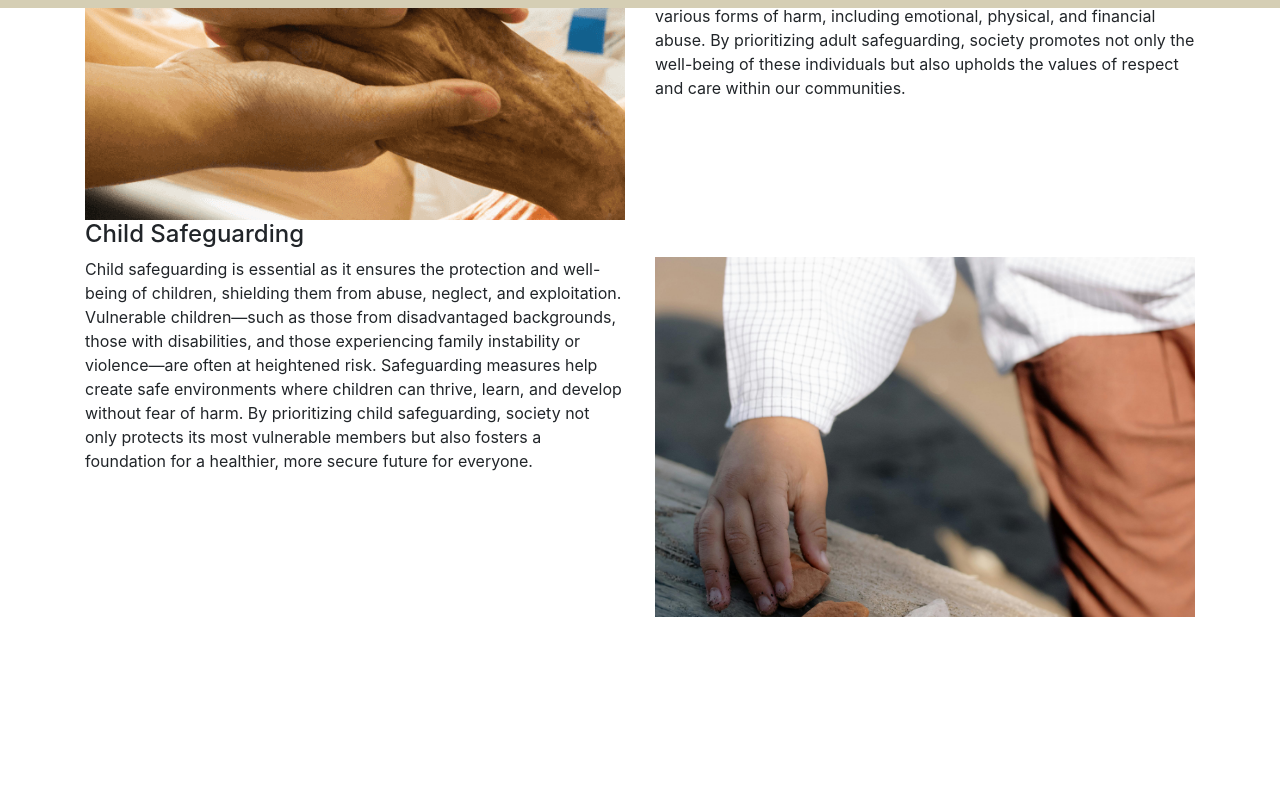
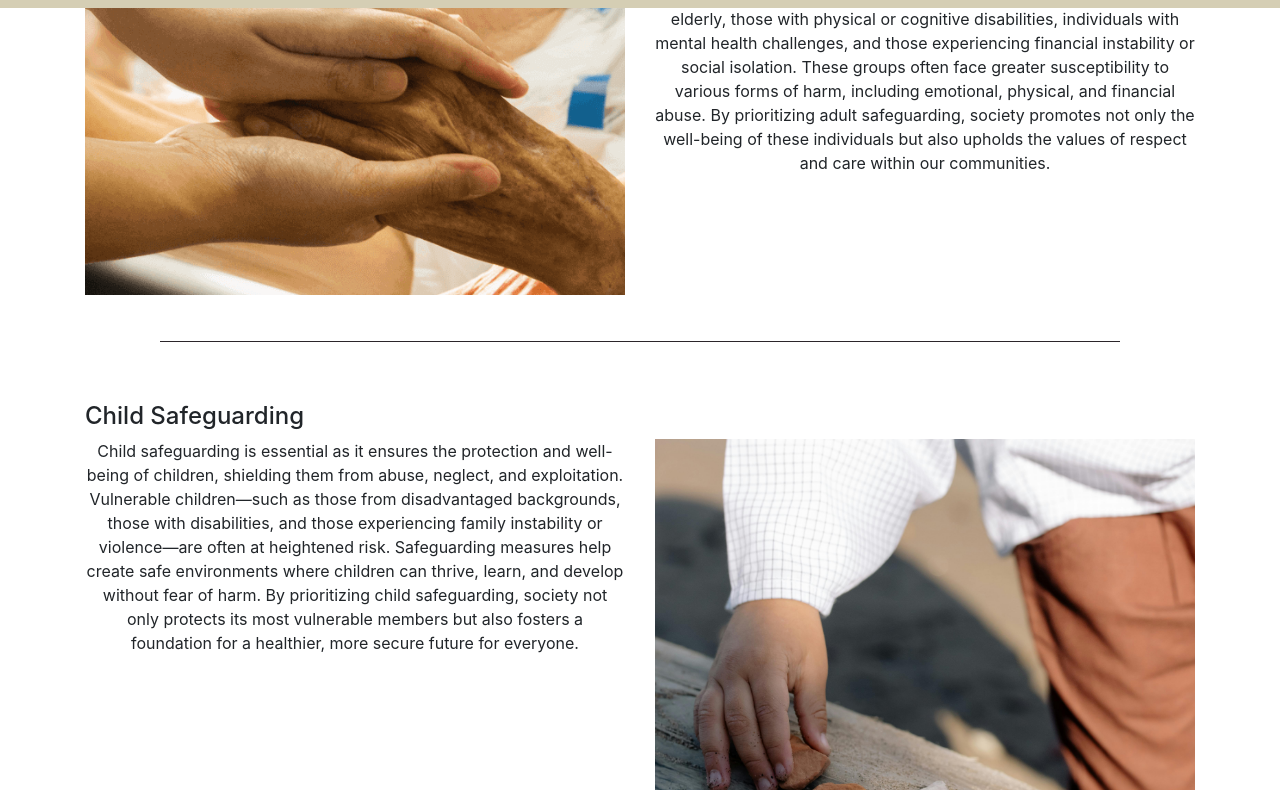
Before and after one commit to HodoIsmail/Safe-Steps, a plain HTML site: page index.html in a window 1280 px wide. Shown: the part 807-1597 px from the top of the page. Before the commit the page ends 1424 px from the top, so only its background shows below. Drawn offline with nearby package versions, Linux system fonts and the light colour scheme.

Commit message:
align text and create spacing between articles

```diff
--- a/assests/css/style.css
+++ b/assests/css/style.css
@@ -49,8 +49,9 @@ body{
 .main-section{
     background-color: #bab8ad;
 }
-.key-principles{
-    padding: 10px 10px;
+.key-principles, .adult-sg, .child-sg{
+    padding: 30px 10px;
+    margin-top: 30px;
 }
 
 .main-images{
@@ -91,7 +92,13 @@ body{
 }
 
 hr{
-    border: 1px solid;
+    border: 3px solid;
+    background-color: #30292F;
+    width: 75%;
+}
+
+.sg-text p{
+    text-align: center;
 }
 
 /* sign-steps */
--- a/index.html
+++ b/index.html
@@ -60,8 +60,10 @@
 
     </div>
 </article>
-    <br><br><br>
-    <article class="container-md">
+
+    <hr>
+
+    <article class="container-md adult-sg">
     <h4>Adult Safeguarding</h4>
     <div class="row">
         <div class="col-sm-6">
@@ -69,16 +71,18 @@
 
 </div>
         </div>
-        <div class="col-sm-6">
+        <div class="col-sm-6 sg-text">
 <p>Adult safeguarding is crucial because it protects vulnerable individuals from abuse, neglect, and exploitation, ensuring their right to live safely and with dignity. Adults who are most at risk typically include the elderly, those with physical or cognitive disabilities, individuals with mental health challenges, and those experiencing financial instability or social isolation. These groups often face greater susceptibility to various forms of harm, including emotional, physical, and financial abuse. By prioritizing adult safeguarding, society promotes not only the well-being of these individuals but also upholds the values of respect and care within our communities.</p>
         </div>
     </div>
 </article>
 
-<article class="container-md">
+<hr>
+
+<article class="container-md child-sg">
     <h4>Child Safeguarding</h4>
     <div class="row">
-        <div class="col-sm-6">
+        <div class="col-sm-6 sg-text">
 <p>Child safeguarding is essential as it ensures the protection and well-being of children, shielding them from abuse, neglect, and exploitation. Vulnerable children—such as those from disadvantaged backgrounds, those with disabilities, and those experiencing family instability or violence—are often at heightened risk. Safeguarding measures help create safe environments where children can thrive, learn, and develop without fear of harm. By prioritizing child safeguarding, society not only protects its most vulnerable members but also fosters a foundation for a healthier, more secure future for everyone.</p>
         </div>
         <div class="col-sm-6">
```
